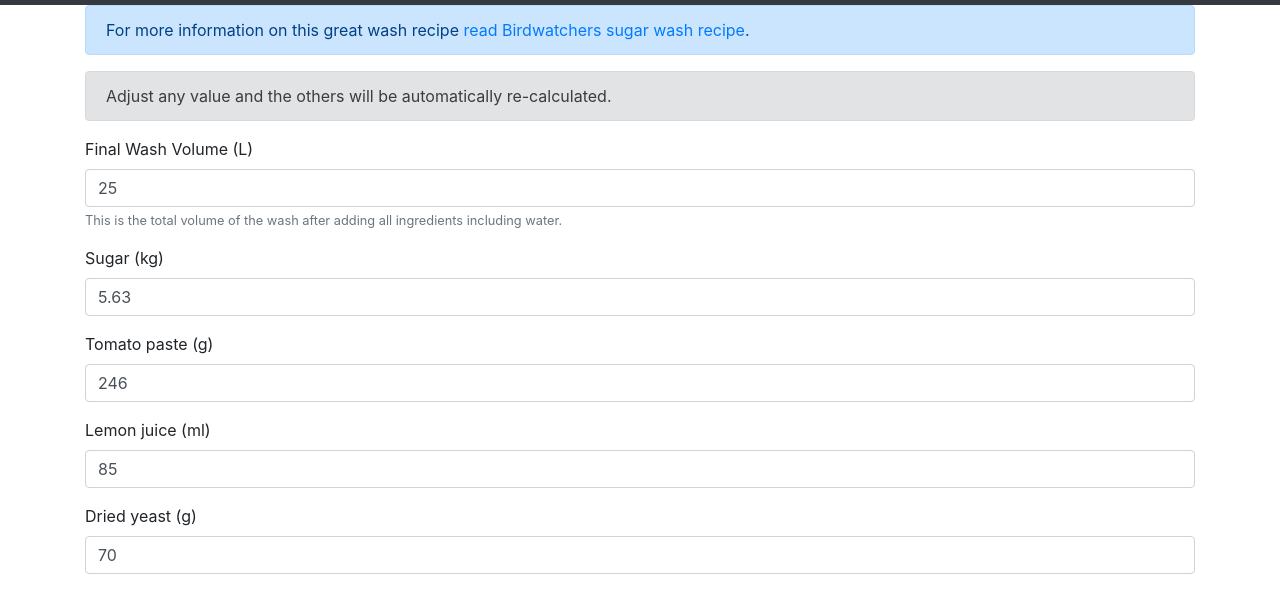
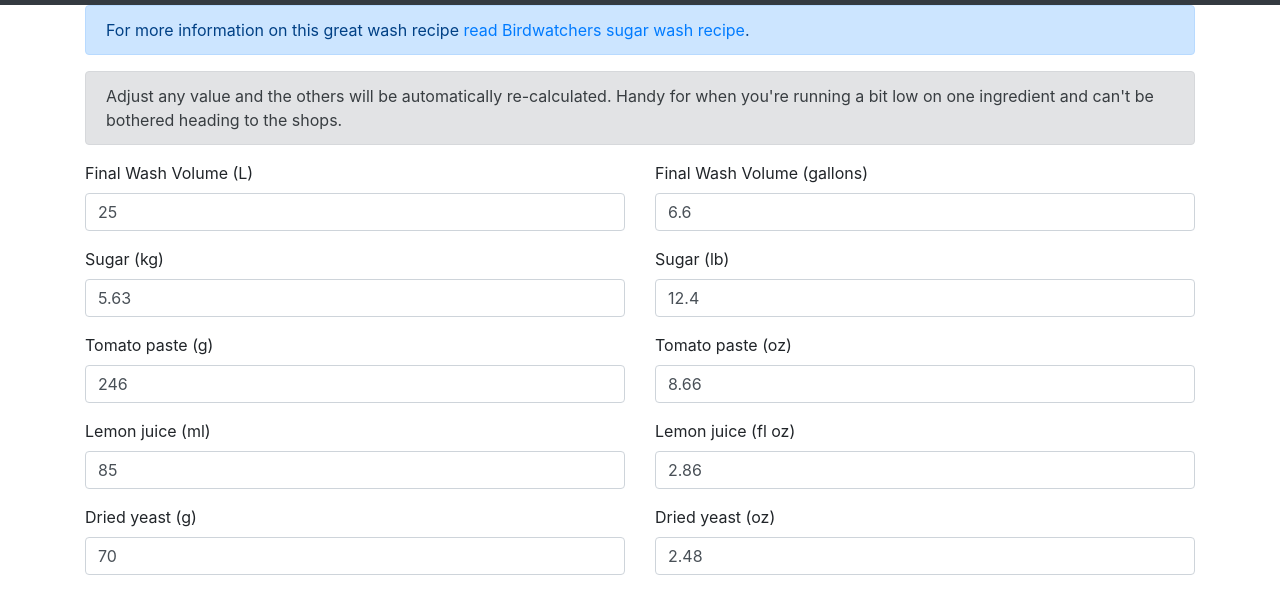
Before and after one commit to coderpatros/tpw-calculator, a plain HTML site: page index.html in a window 1280 px wide. Shown: the part 51-664 px from the top of the page. Drawn offline with Linux system fonts and the light colour scheme.

Commit message:
Add imperial measures as well

```diff
--- a/index.html
+++ b/index.html
@@ -19,33 +19,56 @@
                         For more information on this great wash recipe <a href="https://homedistiller.org/forum/viewtopic.php?f=14&t=5018" target="_blank">read Birdwatchers sugar wash recipe</a>.
                     </div>
                     <div class="alert alert-secondary" role="alert">
-                            Adjust any value and the others will be automatically re-calculated.
+                        Adjust any value and the others will be automatically re-calculated. Handy for when you're running a bit low on one ingredient and can't be bothered heading to the shops.
                     </div>
+                </div>
+            </div>
+            <div class="row">
+                <div class="col">
                     <form>
                         <div class="form-group">
-                            <label for="finalWashVolume">Final Wash Volume (L)</label>
-                            <input type="number" class="form-control" id="finalWashVolume" aria-describedby="finalWashVolumeHelp" value="25" step="0.01">
-                            <small id="finalWashVolumeHelp" class="form-text text-muted">This is the total volume of the wash after adding all ingredients including water.</small>
+                            <label for="metricFinalWashVolume">Final Wash Volume (L)</label>
+                            <input type="number" class="form-control" id="metricFinalWashVolume" aria-describedby="metricFinalWashVolumeHelp" value="25" step="0.01">
                         </div>
                         <div class="form-group">
-                            <label for="sugar">Sugar (kg)</label>
-                            <input type="number" class="form-control" id="sugar" aria-describedby="sugarHelp" step="0.01">
-                            <small id="sugarHelp" class="form-text text-muted"></small>
+                            <label for="metricSugar">Sugar (kg)</label>
+                            <input type="number" class="form-control" id="metricSugar" step="0.01" data-multiplier="0.225">
                         </div>
                         <div class="form-group">
-                            <label for="tomatoPaste">Tomato paste (g)</label>
-                            <input type="number" class="form-control" id="tomatoPaste" aria-describedby="tomatoPasteHelp">
-                            <small id="tomatoPasteHelp" class="form-text text-muted"></small>
+                            <label for="metricTomatoPaste">Tomato paste (g)</label>
+                            <input type="number" class="form-control" id="metricTomatoPaste" data-multiplier="9.825">
                         </div>
                         <div class="form-group">
-                            <label for="lemonJuice">Lemon juice (ml)</label>
-                            <input type="number" class="form-control" id="lemonJuice" aria-describedby="lemonJuiceHelp">
-                            <small id="lemonJuiceHelp" class="form-text text-muted"></small>
+                            <label for="metricLemonJuice">Lemon juice (ml)</label>
+                            <input type="number" class="form-control" id="metricLemonJuice" data-multiplier="3.3831">
                         </div>
                         <div class="form-group">
-                            <label for="yeast">Dried yeast (g)</label>
-                            <input type="number" class="form-control" id="yeast" aria-describedby="yeastHelp">
-                            <small id="yeastHelp" class="form-text text-muted"></small>
+                            <label for="metricYeast">Dried yeast (g)</label>
+                            <input type="number" class="form-control" id="metricYeast" data-multiplier="2.812">
+                        </div>
+                    </form>
+                </div>
+                <div class="col">
+                        <form>
+                            <div class="form-group">
+                                <label for="imperialFinalWashVolume">Final Wash Volume (gallons)</label>
+                                <input type="number" class="form-control" id="imperialFinalWashVolume" aria-describedby="imperialFinalWashVolumeHelp" step="0.01" data-multiplier="0.264172">
+                            </div>
+                            <div class="form-group">
+                                <label for="imperialSugar">Sugar (lb)</label>
+                                <input type="number" class="form-control" id="imperialSugar" step="0.01" data-multiplier="0.4960395">
+                            </div>
+                            <div class="form-group">
+                                <label for="imperialTomatoPaste">Tomato paste (oz)</label>
+                                <input type="number" class="form-control" id="imperialTomatoPaste" step="0.01" data-multiplier="0.34656705">
+                            </div>
+                            <div class="form-group">
+                                <label for="imperialLemonJuice">Lemon juice (fl oz)</label>
+                                <input type="number" class="form-control" id="imperialLemonJuice" step="0.01" data-multiplier="0.11439622019637">
+                            </div>
+                            <div class="form-group">
+                                <label for="imperialYeast">Dried yeast (oz)</label>
+                                <input type="number" class="form-control" id="imperialYeast" step="0.01" data-multiplier="0.099190488">
                             </div>
                         </form>
                     </div>
--- a/js/site.js
+++ b/js/site.js
@@ -1,18 +1,6 @@
 (function(tpwCalculator, $, undefined) {
-    var $finalWashVolume = $("#finalWashVolume");
-    var $outputs = {
-        sugar: $("#sugar"),
-        tomatoPaste: $("#tomatoPaste"),
-        lemonJuice: $("#lemonJuice"),
-        yeast: $("#yeast")
-    };
-
-    var ingredientMultipliers = {
-        sugar: 0.225,
-        tomatoPaste: 9.825,
-        lemonJuice: 3.3831,
-        yeast: 2.812
-    };
+    var $metricFinalWashVolume = $("#metricFinalWashVolume");
+    var $outputs = $("input[data-multiplier]");
 
     function roundNumberByStepValue(number, stepValue)
     {
@@ -20,33 +8,36 @@
         return Math.round(number * inverseStep) / inverseStep;
     }
 
-    function finalWashVolumeChangeHandler()
+    function metricFinalWashVolumeChangeHandler()
     {
-        var finalWashVolume = $finalWashVolume.val();
-        $.each($outputs, function(fieldName, $field) {
+        var finalWashVolume = Number($metricFinalWashVolume.val());
+        $outputs.each(function(index, field) {
+            var $field = $(field);
             var fieldStep = $field.attr("step") || 1;
-            var newValue = finalWashVolume * ingredientMultipliers[fieldName];
+            var multiplier = Number($field.data("multiplier"));
+            var newValue = finalWashVolume * multiplier;
             $field.val(roundNumberByStepValue(newValue, fieldStep));
         });
     };
 
     function otherIngredientChangeHandler()
     {
-        var ingredientName = $(this).attr("id");
-        var ingredientValue = $(this).val();
-        var newfinalWashValue = ingredientValue / ingredientMultipliers[ingredientName];
-        var finalWashStep = $finalWashVolume.attr("step") || 1;
-        $finalWashVolume.val(roundNumberByStepValue(newfinalWashValue, finalWashStep));
-        $finalWashVolume.change();
+        var ingredientValue = Number($(this).val());
+        var multiplier = Number($(this).data("multiplier"));
+        var newfinalWashValue = ingredientValue / multiplier;
+        var finalWashStep = $metricFinalWashVolume.attr("step") || 1;
+        $metricFinalWashVolume.val(roundNumberByStepValue(newfinalWashValue, finalWashStep));
+        $metricFinalWashVolume.change();
     };
 
 
     // hookup event handlers
-    $finalWashVolume.change(finalWashVolumeChangeHandler);
-    $finalWashVolume.on('input', finalWashVolumeChangeHandler);
-    finalWashVolumeChangeHandler();
+    $metricFinalWashVolume.change(metricFinalWashVolumeChangeHandler);
+    $metricFinalWashVolume.on('input', metricFinalWashVolumeChangeHandler);
+    metricFinalWashVolumeChangeHandler();
 
-    $.each($outputs, function(fieldName, $field) {
+    $outputs.each(function(index, field) {
+        var $field = $(field);
         $field.change(otherIngredientChangeHandler);
         $field.on('input', otherIngredientChangeHandler);
     });
```
Lines whose indentation alone changed are shown as unchanged.
